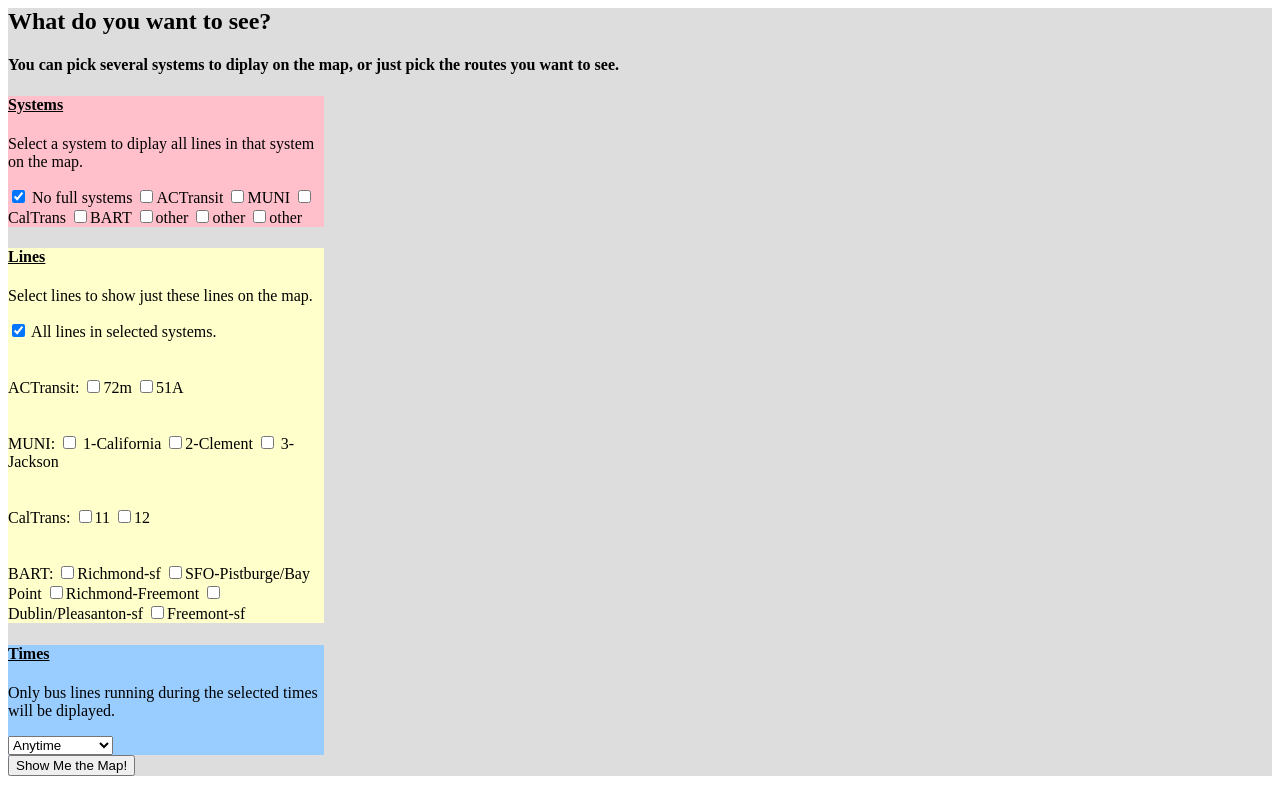
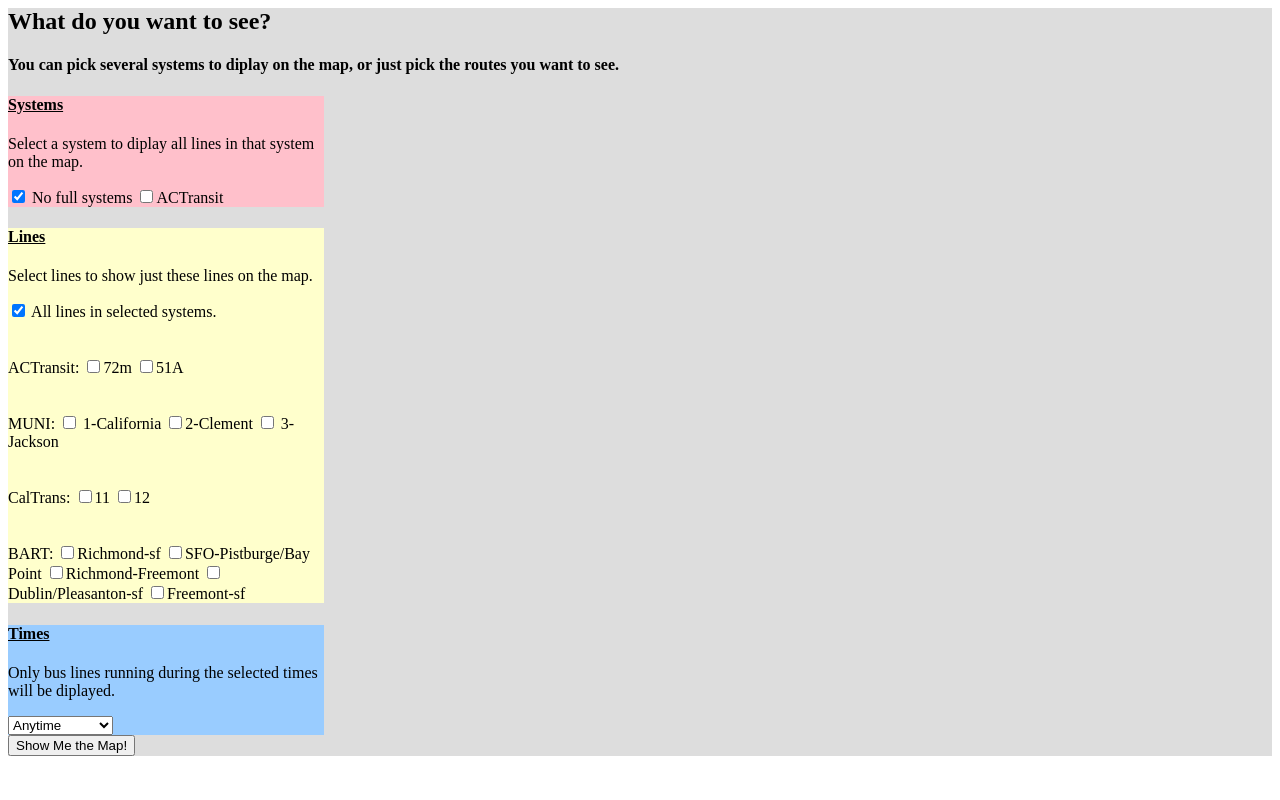
Before and after one commit to laviniaclare/BayRoute, a Flask app: page / in a window 1280 px wide. Run offline with Flask 2, Linux system fonts and the light colour scheme; some libraries are stand-ins or nearby versions.

Commit message:
did some cool javascript with the html to make the js construct the systems section instead of typing everythingout myself

```diff
--- a/templates/options-page.html
+++ b/templates/options-page.html
@@ -13,13 +13,6 @@
 					<h4><u>Systems</u></h4>
 					Select a system to diplay all lines in that system on the map.<p></p>
 					<input type="checkbox" name="system" value=none checked=checked/> No full systems
-					<input type="checkbox" name="system" id='ACTransit' value='ACTransit'/>ACTransit
-					<input type="checkbox" name="system" id='MUNI' value='MUNI'/>MUNI
-					<input type="checkbox" name="system" id='CalTrans' value='CalTrans'/>CalTrans
-					<input type="checkbox" name="system" id='BART' value='BART'/>BART
-					<input type="checkbox" name="system" value=none/>other
-					<input type="checkbox" name="system" value=none/>other
-					<input type="checkbox" name="system" value=none/>other
 				</div>
 				<div id='bus-lines'>
 					<h4><u>Lines</u></h4>
@@ -71,23 +64,42 @@
 
 		<script type='text/javascript' src='http://code.jquery.com/jquery.min.js'></script>
 
+		<script src='http://underscorejs.org/underscore.js'></script>
+
 		<script type='text/javascript'>
 
+
 		// now to make all this work for all the bus systems instead of just one.  Oh boy.
+			var systems=[{
+				id:'ACTransit',
+				lines:[{
+					id:1,
+					name:'blah'
+				}]
+			}]
 
-			function enablelines(line-class){
+			var systemCheckboxTemplate=_.template("<input type='checkbox' name='system' id='<%=id%>' value='<%=id%>'/><label for='<%=id%>'><%=id%></label>")
+
+			function renderSystemCheckboxes(systems){
+				return _.map(systems, systemCheckboxTemplate)
+
+			}
+
+			function enablelines(){
 				l=$( "input[class='ACT']" );
 				l.prop('disabled', false);
 				console.log('I enabled some boxes!');
 			}
 
-			function disablelines(line-class){
+			function disablelines(){
 				l=$( "input[class='ACT']" );
 				l.prop('disabled', true);
 				console.log('I disabled some boxes!');
 			};
 
-			function togglelines(){
+			function togglelines(e){
+				console.log(e)
+				var $target=$(e.target)
 				var g=$( ".ACT" ).filter( ":checkbox[disabled]" );
 				if(g.length>0){
 					enablelines();
@@ -97,11 +109,15 @@
 			};
 
 			function main() {
-				var systems=['ACTransit','BART','CalTrans','MUNI']
-				for (var i = 0; i < systems.length; i++) {
-					Things[i]
-					var s=$('input#ACTransit');
-				};
+				// var systems=['ACTransit','BART','CalTrans','MUNI']
+				// for (var i = 0; i < systems.length; i++) {
+				var systemsContainer = $('div#systems')
+
+				var systemCheckboxesHtml=renderSystemCheckboxes(systems).join('')
+
+				systemsContainer.append(systemCheckboxesHtml)
+
+				var s=$('input[name=system]');
 
      			s.on('change', togglelines);
     		};
```
